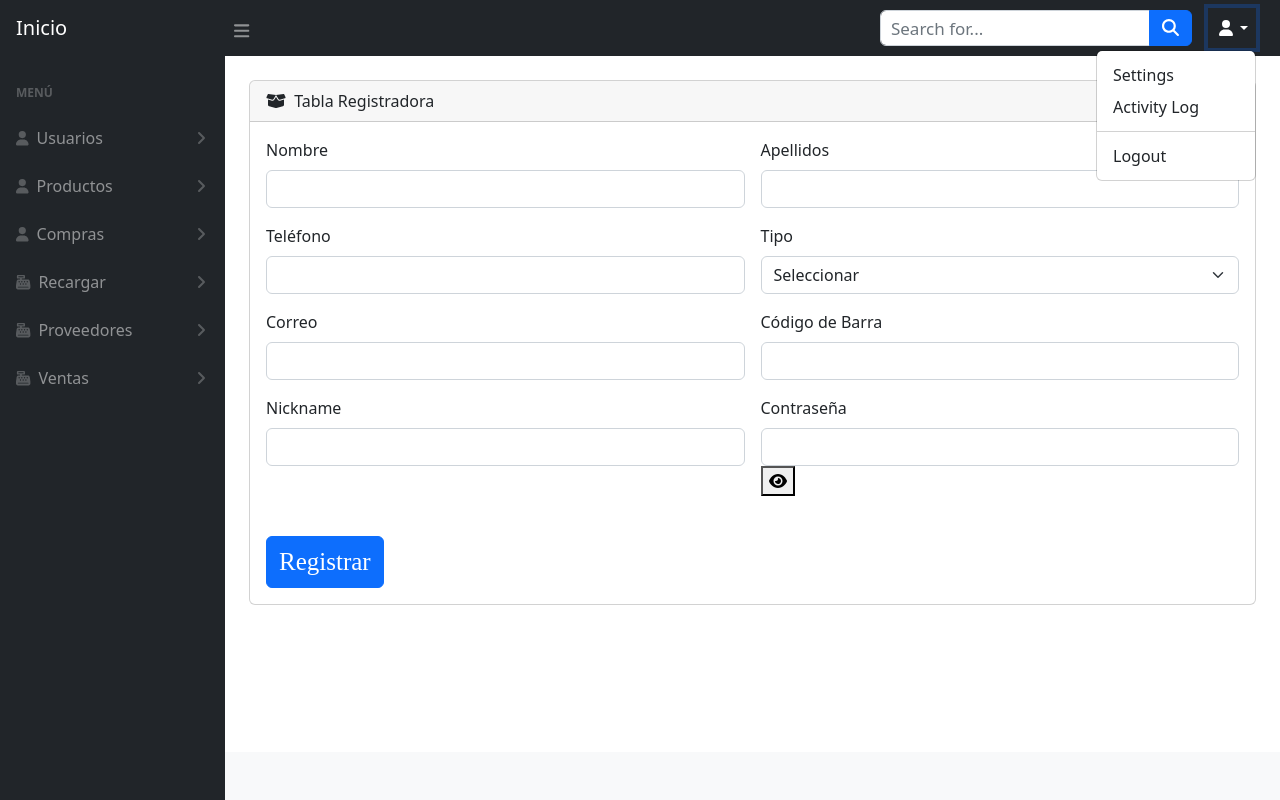
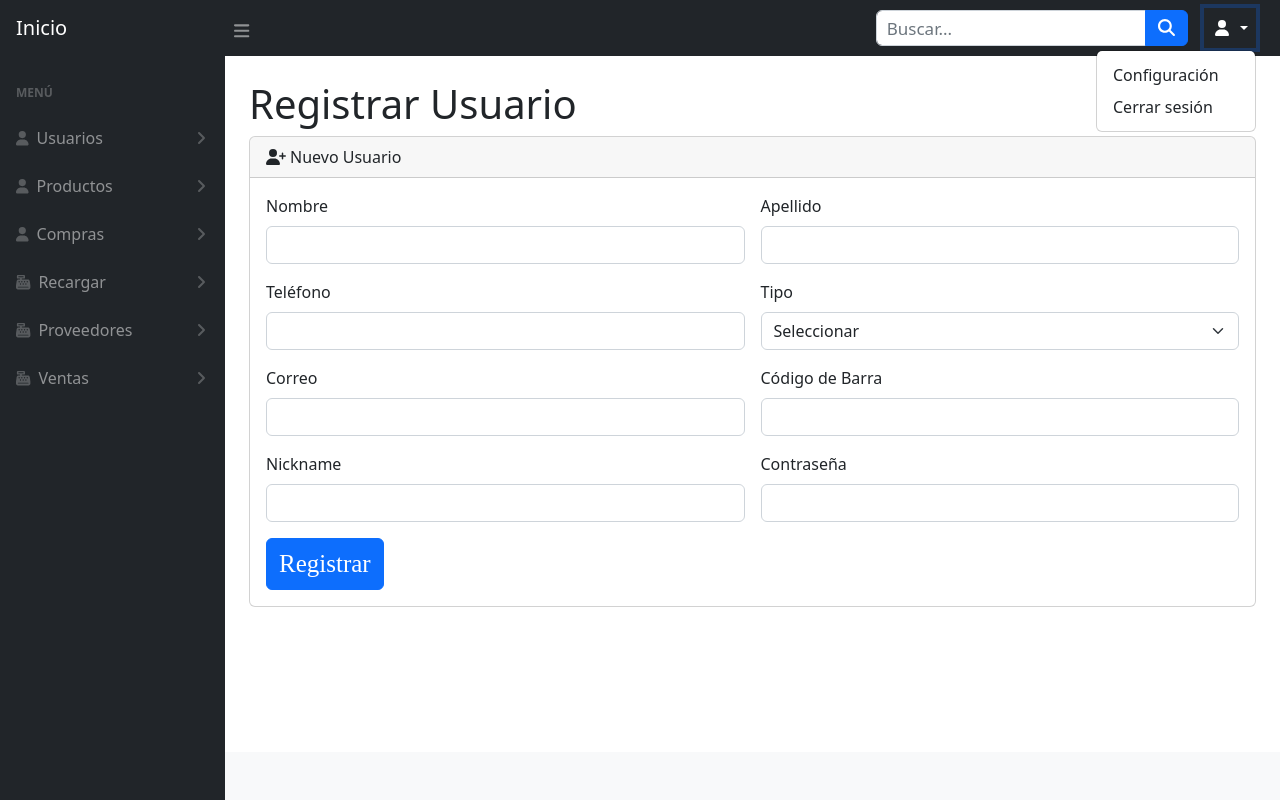
Before and after one commit to Israel774/proyecto-cafeteria, a PHP site: page /administracion/usuarios/registrar.php in a window 1280 px wide, after a click that opens the changed part. Run offline with PHP 8.4, Linux system fonts and the light colour scheme; the visitor is signed in with stand-in values (Sample User, id 1); data that the repository does not hold is empty; some libraries are stand-ins or nearby versions.

Commit message:
Subo pruebas finales de usuario, arregle modificacion y en cret_-by

```diff
--- a/administracion/usuarios/create.php
+++ b/administracion/usuarios/create.php
@@ -16,6 +16,7 @@ $estado       = 'Activo';
 $codigobarra  = trim($_POST['codigobarra']);
 $nickname     = trim($_POST['nickname']);
 $contraseña   = trim($_POST['contraseña']);
+$modificacion = trim($_POST['modificacion']);
 
 $create_by = $_SESSION['id_usuario'];
 
@@ -29,9 +30,9 @@ if ($row_nickname['count'] > 0) {
 }
 
 $sql = "INSERT INTO usuario(
-    nombre, apellido, telefono, tipo, correo, estado, codigobarra, nickname, contraseña, Create_by, Create_at
+    nombre, apellido, telefono, tipo, correo, estado, codigobarra, nickname, contraseña, modificacion, Create_by, Create_at
 ) VALUES (
-    '$nombre', '$apellido', '$telefono', '$tipo', '$correo', '$estado', '$codigobarra', '$nickname', '$contraseña', '$create_by', NOW()
+    '$nombre', '$apellido', '$telefono', '$tipo', '$correo', '$estado', '$codigobarra', '$nickname', '$contraseña', '$modificacion', '$create_by',  NOW()
 )";
 
 $sql2 = "INSERT INTO clientes(
--- a/administracion/usuarios/registrar.php
+++ b/administracion/usuarios/registrar.php
@@ -3,27 +3,24 @@ include("../../conexion/conexion.php");
 $sql = "SELECT * FROM usuario";
 $respuesta = mysqli_query($conn , $sql);
 
-
 session_start();
 
-// Verifica si el usuario ha iniciado sesión
 if (!isset($_SESSION['nickname'])) {
     header('Location: ../index.php');
     exit();
 }
 
-// Verifica el rol del usuario
+
 if ($_SESSION['rol'] != 'Administrador') {
-    echo "<script>alert(Acceso denegado. Solo los administradores pueden acceder a esta página.); window.history.back()</script>";
+    echo "<script>alert('Acceso denegado. Solo los administradores pueden acceder a esta página.'); window.history.back();</script>";
     exit();
 }
 
-//verifica si el usuario está activo
+
 if ($_SESSION['estado'] != 'Activo') {
-    echo "<script>alert('Cuenta inactiva. Consulta con los administradores si se trata de algun error'); window.history.back();</script>";
+    echo "<script>alert('Cuenta inactiva. Consulta con los administradores si se trata de algún error'); window.history.back();</script>";
     exit();
 }
-
 ?>
 
 <!DOCTYPE html>
@@ -33,9 +30,8 @@ if ($_SESSION['estado'] != 'Activo') {
     <meta charset="utf-8" />
     <meta http-equiv="X-UA-Compatible" content="IE=edge" />
     <meta name="viewport" content="width=device-width, initial-scale=1, shrink-to-fit=no" />
-    <meta name="description" content="" />
-    <meta name="author" content="" />
-    <title>Dashboard - SB Admin</title>
+    <title>Registrar Usuario</title>
+
     <link href="https://cdn.jsdelivr.net/npm/simple-datatables@7.1.2/dist/style.min.css" rel="stylesheet" />
     <link rel="stylesheet" href="styles.css">
     <script src="https://use.fontawesome.com/releases/v6.3.0/js/all.js" crossorigin="anonymous"></script>
@@ -46,13 +42,11 @@ if ($_SESSION['estado'] != 'Activo') {
     <link rel="stylesheet" href="css/styles.css">
     <link rel="stylesheet" href="estilos.css">
     <style>
-
         .custom-size {
             height: 36px;
             font-size: 17px;
             padding: 5px 10px;
         }
-
 
         .custom-btn {
             height: 36px;
@@ -60,6 +54,17 @@ if ($_SESSION['estado'] != 'Activo') {
             padding: 5px 12px;
         }
 
+        .toggle-password {
+            background: none;
+            border: none;
+            position: absolute;
+            right: 10px;
+            top: 36px;
+        }
+
+        .password-wrapper {
+            position: relative;
+        }
     </style>
 </head>
 
@@ -71,38 +76,33 @@ if ($_SESSION['estado'] != 'Activo') {
         </button>
         <form class="d-none d-md-inline-block form-inline ms-auto me-0 me-md-3 my-2 my-md-0">
             <div class="input-group">
-        <input class="form-control custom-size" type="text" placeholder="Search for..." aria-label="Search for..." aria-describedby="btnNavbarSearch" />
-        <button class="btn btn-primary custom-btn" id="btnNavbarSearch" type="button">
+                <input class="form-control custom-size" type="text" placeholder="Buscar..." />
+                <button class="btn btn-primary custom-btn" type="button">
                     <i class="fas fa-search"></i>
                 </button>
             </div>
         </form>
         <ul class="navbar-nav ms-auto ms-md-0 me-3 me-lg-4">
             <li class="nav-item dropdown">
-                <a class="nav-link dropdown-toggle" id="navbarDropdown" href="#" role="button" data-bs-toggle="dropdown"
-                    aria-expanded="false"><i class="fas fa-user fa-fw"></i></a>
-                <ul class="dropdown-menu dropdown-menu-end" aria-labelledby="navbarDropdown">
-                    <li><a class="dropdown-item" href="#!">Settings</a></li>
-                    <li><a class="dropdown-item" href="#!">Activity Log</a></li>
-                    <li>
-                        <hr class="dropdown-divider" />
-                    </li>
-                    <li><a class="dropdown-item" href="#!">Logout</a></li>
+                <a class="nav-link dropdown-toggle" id="navbarDropdown" href="#" data-bs-toggle="dropdown">
+                    <i class="fas fa-user fa-fw"></i>
+                </a>
+                <ul class="dropdown-menu dropdown-menu-end">
+                    <li><a class="dropdown-item" href="#!">Configuración</a></li>
+                    <li><a class="dropdown-item" href="#!">Cerrar sesión</a></li>
                 </ul>
             </li>
         </ul>
     </nav>
+
     <div id="layoutSidenav">
         <?php include '../../conexion/menu.php'; ?>
         <div id="layoutSidenav_content">
             <main>
                 <div class="container-fluid px-4">
-                    <h1 class="mt-4"></h1>
+                    <h1 class="mt-4">Registrar Usuario</h1>
                     <div class="card mb-4">
-                        <div class="card-header">
-                            <i class="fas fa-box-open me-1"></i>
-                            Tabla Registradora
-                        </div>
+                        <div class="card-header"><i class="fas fa-user-plus me-1"></i>Nuevo Usuario</div>
                         <div class="card-body">
                             <form class="row g-3" method="POST" action="create.php">
 
@@ -111,7 +111,7 @@ if ($_SESSION['estado'] != 'Activo') {
                                     <input type="text" class="form-control" name="nombre" required>
                                 </div>
                                 <div class="col-md-6">
-                                    <label class="form-label">Apellidos</label>
+                                    <label class="form-label">Apellido</label>
                                     <input type="text" class="form-control" name="apellido" required>
                                 </div>
                                 <div class="col-md-6">
@@ -132,7 +132,6 @@ if ($_SESSION['estado'] != 'Activo') {
                                     <label class="form-label">Correo</label>
                                     <input type="email" class="form-control" name="correo" required>
                                 </div>
-
                                 <div class="col-md-6">
                                     <label class="form-label">Código de Barra</label>
                                     <input type="text" class="form-control" name="codigobarra" required>
@@ -144,11 +143,12 @@ if ($_SESSION['estado'] != 'Activo') {
                                 <div class="col-md-6 password-wrapper">
                                     <label class="form-label">Contraseña</label>
                                     <input type="password" class="form-control" id="password" name="contraseña" required>
-                                    <button type="button" class="toggle-password" onclick="togglePassword()">
-                                        <i class="fas fa-eye" id="toggleIcon"></i>
-                                    </button>
-                                    <br><br>
+
                                 </div>
+
+                                <!-- CAMPO OCULTO PARA MODIFICACION -->
+                                <input type="hidden" name="modificacion" id="modificacion">
+
                                 <div class="col-12">
                                     <button class="btn btn-primary" type="submit">Registrar</button>
                                 </div>
@@ -163,32 +163,11 @@ if ($_SESSION['estado'] != 'Activo') {
         </div>
     </div>
 
-
-    <script src="https://cdn.jsdelivr.net/npm/bootstrap@5.2.3/dist/js/bootstrap.bundle.min.js" crossorigin="anonymous"></script>
+    <!-- Scripts -->
+    <script src="https://cdn.jsdelivr.net/npm/bootstrap@5.2.3/dist/js/bootstrap.bundle.min.js"></script>
     <script src="js/scripts.js"></script>
-    <script src="https://cdnjs.cloudflare.com/ajax/libs/Chart.js/2.8.0/Chart.min.js" crossorigin="anonymous"></script>
-    <script src="assets/demo/chart-area-demo.js"></script>
-    <script src="assets/demo/chart-bar-demo.js"></script>
-    <script src="https://cdn.jsdelivr.net/npm/simple-datatables@7.1.2/dist/umd/simple-datatables.min.js" crossorigin="anonymous"></script>
-    <script src="js/datatables-simple-demo.js"></script>
-
 
     <script>
-        window.addEventListener('DOMContentLoaded', event => {
-            const sidebarToggle = document.body.querySelector('#sidebarToggle');
-            if (sidebarToggle) {
-                sidebarToggle.addEventListener('click', event => {
-                    event.preventDefault();
-                    document.body.classList.toggle('sb-sidenav-toggled');
-                    localStorage.setItem('sb|sidebar-toggle', document.body.classList.contains('sb-sidenav-toggled'));
-                });
-            }
-
-            if (localStorage.getItem('sb|sidebar-toggle') === 'true') {
-                document.body.classList.toggle('sb-sidenav-toggled');
-            }
-        });
-
         function togglePassword() {
             const passInput = document.getElementById('password');
             const icon = document.getElementById('toggleIcon');
@@ -204,16 +183,42 @@ if ($_SESSION['estado'] != 'Activo') {
         }
     </script>
 
+    <!-- GENERADOR DE CAMPO MODIFICACION -->
+    <script>
+        const nombreInput = document.querySelector('input[name="nombre"]');
+        const apellidoInput = document.querySelector('input[name="apellido"]');
+        const modificacionInput = document.getElementById('modificacion');
 
+        function generarModificacion() {
+            const nombre = nombreInput.value.trim().toLowerCase();
+            const apellido = apellidoInput.value.trim().toLowerCase();
+
+            if (nombre.length >= 2 && apellido.length >= 2) {
+                const letras = nombre.slice(0, 2) + apellido.slice(0, 2);
+                const numeros = '0123456789';
+                let aleatorios = '';
+                for (let i = 0; i < 4; i++) {
+                    aleatorios += numeros.charAt(Math.floor(Math.random() * numeros.length));
+                }
+                modificacionInput.value = letras + aleatorios;
+            } else {
+                modificacionInput.value = '';
+            }
+        }
+
+        nombreInput.addEventListener('input', generarModificacion);
+        apellidoInput.addEventListener('input', generarModificacion);
+        window.addEventListener('load', generarModificacion);
+    </script>
+
+    <!-- Limpieza de espacios en inputs -->
     <script>
-
         document.querySelector('form').addEventListener('submit', function (e) {
             const inputs = this.querySelectorAll('input[type="text"], input[type="email"], input[type="number"], input[type="password"]');
             inputs.forEach(input => {
                 input.value = input.value.trim();
             });
         });
-
 
         document.querySelectorAll('input[type="text"], input[type="email"], input[type="password"], input[type="number"]').forEach(input => {
             input.addEventListener('input', function () {
```
Also changed, not shown: administracion/usuarios/registro.php (+5 -5 lines). Lines whose indentation alone changed are shown as unchanged.
